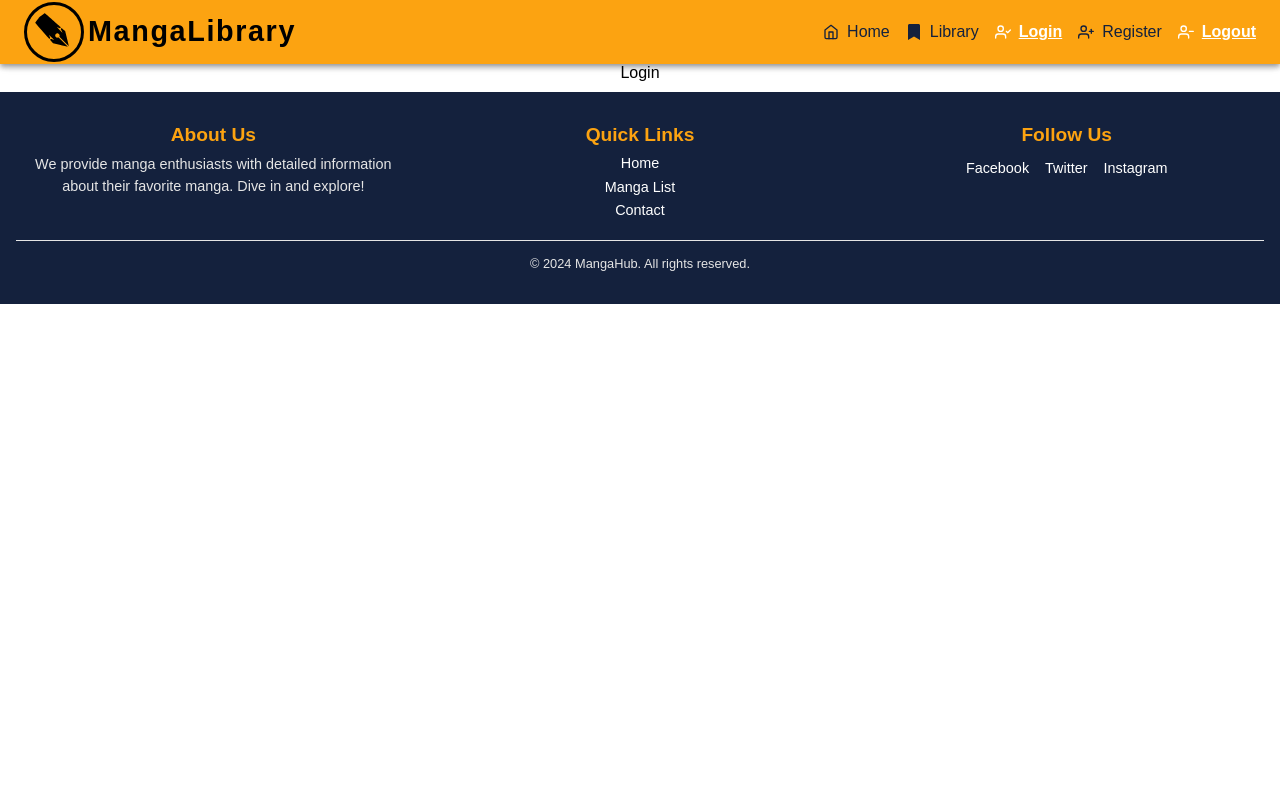
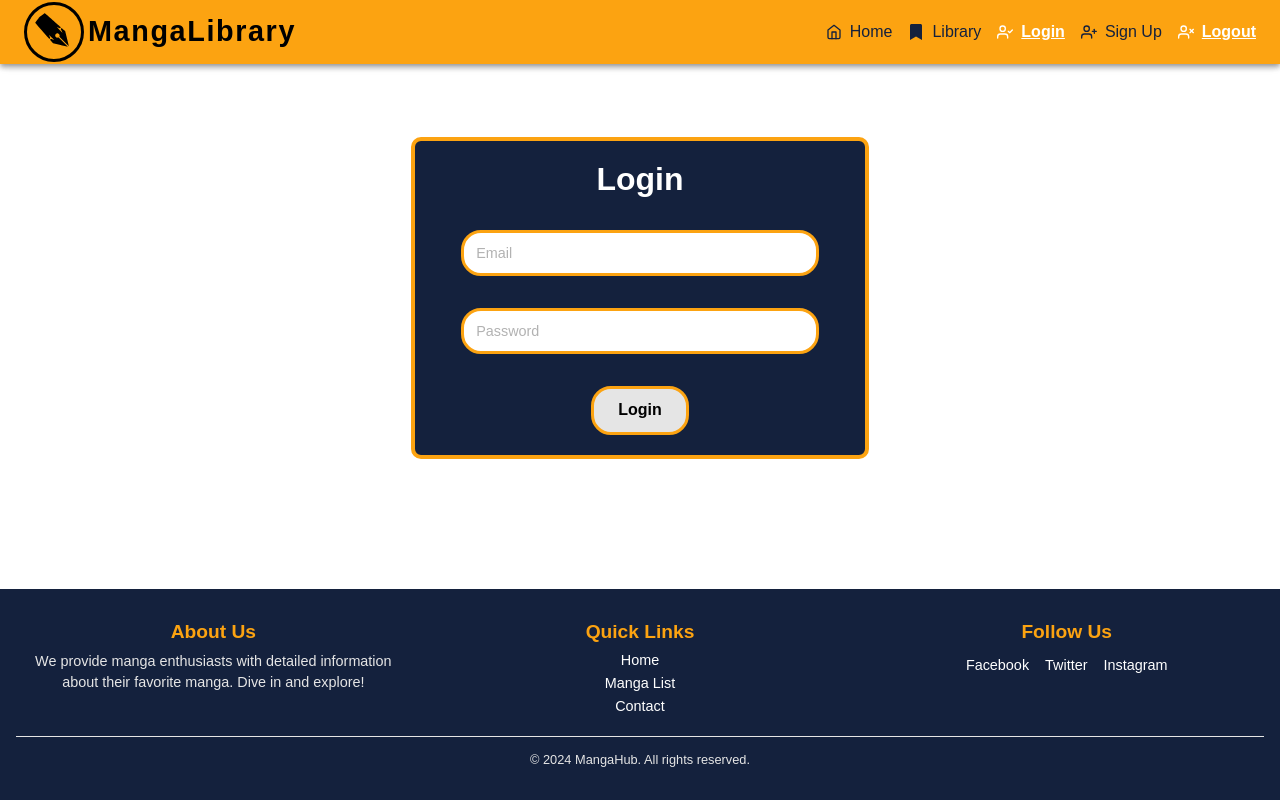
Before and after one commit to mipaes7/proyectoFinalDAW, a React (Vite) app in the folder client/: page /login in a window 1280 px wide. Built offline with nearby package versions, Linux system fonts and the light colour scheme.

Commit message:
login and sign up styles

```diff
--- a/client/src/components/Auth/Login/Login.jsx
+++ b/client/src/components/Auth/Login/Login.jsx
@@ -1,7 +1,48 @@
-import React from "react";
+import React, { useState } from "react";
 
 const Login = () => {
-  return <div>Login</div>;
+  const [email, setEmail] = useState("");
+  const [password, setPassword] = useState("");
+  const [error, setError] = useState(null);
+
+  const handleSubmit = (e) => {
+    e.preventDefault();
+
+    if (!email || !password) {
+      setError("Both fields are required.");
+      console.log("Error: Both fields are required.");
+      return;
+    }
+
+    setError(null);
+    console.log("Logging in with:", { email, password });
+  };
+
+  return (
+    <div className="auth-container">
+      <form onSubmit={handleSubmit} className="loginForm">
+        <h2 className="loginTitle">Login</h2>
+        {error && <p className="error">{error}</p>}
+        <input
+          className="loginInput"
+          type="email"
+          placeholder="Email"
+          value={email}
+          onChange={(e) => setEmail(e.target.value)}
+          required
+        />
+        <input
+          className="loginInput"
+          type="password"
+          placeholder="Password"
+          value={password}
+          onChange={(e) => setPassword(e.target.value)}
+          required
+        />
+        <button className="submitLoginBtn" type="submit">Login</button>
+      </form>
+    </div>
+  );
 };
 
 export default Login;
--- a/client/src/components/Auth/Register/Register.jsx
+++ b/client/src/components/Auth/Register/Register.jsx
@@ -1,7 +1,85 @@
-import React from "react";
+import React, { useState } from "react";
 
 const Register = () => {
-  return <div>Register</div>;
+  const [formData, setFormData] = useState({
+    username: "",
+    email: "",
+    password: "",
+    repeatPassword: "",
+    isadmin: false
+  });
+
+  const [error, setError] = useState(null);
+
+  const handleChange = (e) => {
+    const { name, value } = e.target;
+    setFormData({
+      ...formData,
+      [name]: value,
+    });
+  };
+
+  const handleSubmit = (e) => {
+    e.preventDefault();
+
+    if (formData.password !== formData.repeatPassword) {
+      setError("Passwords do not match!");
+      console.log("Error: Passwords do not match!");
+      return;
+    }
+
+    setError(null);
+    console.log("Registering user:", formData);
+    // This is where you'd handle actual registration logic (e.g., API call)
+  };
+
+  return (
+    <div className="registerContainer">
+      <form onSubmit={handleSubmit} className="registerForm">
+        <h2 className="registerTitle">Sign Up</h2>
+        {error && <p className="error">{error}</p>}
+        <input
+          className="registerInput"
+          placeholder="Username"
+          type="text"
+          name="username"
+          value={formData.username}
+          onChange={handleChange}
+          required
+        />
+        <input
+          className="registerInput"
+          placeholder="Email"
+          type="email"
+          name="email"
+          value={formData.email}
+          onChange={handleChange}
+          required
+        />
+        <input
+          className="registerInput"
+          placeholder="Password"
+          type="password"
+          name="password"
+          value={formData.password}
+          onChange={handleChange}
+          required
+        />
+        <input
+          className="registerInput"
+          placeholder="Repeat Password"
+          type="password"
+          name="repeatPassword"
+          value={formData.repeatPassword}
+          onChange={handleChange}
+          required
+        />
+        <button className="registerSubmitBtn" type="submit">
+          Sign Up
+        </button>
+      </form>
+    </div>
+  );
 };
 
 export default Register;
--- a/client/src/components/Header/Nav/Nav.jsx
+++ b/client/src/components/Header/Nav/Nav.jsx
@@ -11,7 +11,7 @@ import {
   useMediaQuery,
   Box,
 } from "@mui/material";
-import { FiMenu, FiHome, FiUserCheck, FiUserPlus, FiX, FiUserMinus  } from "react-icons/fi";
+import { FiMenu, FiHome, FiUserCheck, FiUserPlus, FiX, FiUserX } from "react-icons/fi";
 import { FaBookmark } from "react-icons/fa";
 import { NavLink } from "react-router-dom";
 
@@ -19,8 +19,8 @@ const navigationItems = [
   { text: "Home", path: "/", icon: <FiHome />, ariaLabel: "Navigate to home page" },
   { text: "Library", path: "/library", icon: <FaBookmark />, ariaLabel: "Go to your manga library" },
   { text: "Login", path: "/login", icon: <FiUserCheck />, ariaLabel: "Login" },
-  { text: "Register", path: "/register", icon: <FiUserPlus />, ariaLabel: "Register" },
-  { text: "Logout", /*path: "/",*/ icon: <FiUserMinus />, ariaLabel: "Logout" },
+  { text: "Sign Up", path: "/register", icon: <FiUserPlus />, ariaLabel: "Sign Up" },
+  { text: "Logout", /*path: "/",*/ icon: <FiUserX />, ariaLabel: "Logout" },
 ];
 
 const Nav = () => {
--- a/client/src/components/Main/MangaDetails/MangaDetails.jsx
+++ b/client/src/components/Main/MangaDetails/MangaDetails.jsx
@@ -5,6 +5,7 @@ import { Accordion, AccordionSummary, AccordionDetails } from "@mui/material";
 import ExpandMoreIcon from "@mui/icons-material/ExpandMore";
 import CharactersAccordion from "./CharactersAccordion/CharactersAccordion";
 import Recommendations from "./Recommendations/Recommendations";
+import { FiBookmark } from "react-icons/fi";
 
 const MangaDetails = () => {
 
@@ -57,6 +58,11 @@ const MangaDetails = () => {
     }).join(', ');
   };
 
+  const handleAddToLibrary = () => {
+    console.log(`Manga with ID ${id} added to library`);
+    alert("Manga added to library!");
+  };
+
   return (
     <section className="manga-details">
       {manga ? (<article className="manga-details-cover-info">
@@ -77,6 +83,10 @@ const MangaDetails = () => {
               <span key={index} className="genreTag">{genre.name}</span>
             ))}
           </div>
+          <button className="add-to-library-btn" onClick={() => handleAddToLibrary(manga.id)}>
+            <FiBookmark className="bookmark-icon" />
+            Add to Library
+          </button>
         </div>
       </article>) : (
         <p>Loading</p>
--- a/client/src/styles/components/_Footer.scss
+++ b/client/src/styles/components/_Footer.scss
@@ -5,7 +5,7 @@
   color: $white;
   padding: 2rem 1rem;
   text-align: center;
-  margin-top: 10px;
+  margin-top: auto;
 
   .footer-content {
     display: flex;
--- /dev/null
+++ b/client/src/styles/components/_Login.scss
@@ -0,0 +1,103 @@
+@import '../utils/variables.scss';
+
+.auth-container {
+  height: 56vh;
+  display: flex;
+  flex-direction: column;
+  align-items: center;
+  justify-content: center;
+  padding-top: 10px;
+  width: 80%;
+  margin: 0 auto;
+
+  @media screen and (max-width: 768px) {
+    width: 100%;
+    padding: 20px;
+  }
+}
+
+.loginForm {
+  display: flex;
+  flex-direction: column;
+  align-items: center;
+  gap: 32px;
+  width: 40%;
+  max-width: 500px;
+  border: 4px solid $yellow;
+  padding: 20px;
+  border-radius: 10px;
+  background-color: $blue;
+
+  @media screen and (max-width: 768px) {
+    width: 90%;
+  }
+}
+
+.loginTitle {
+  color: $white;
+  font-size: 2rem;
+  font-weight: bold;
+  text-align: center;
+  margin-bottom: 0;
+}
+
+.loginInput {
+  height: 40px;
+  width: 80%;
+  max-width: 400px;
+  border-radius: 20px;
+  padding: 0 12px;
+  border: 3px solid $yellow;
+  font-size: 1rem;
+  background-color: $white;
+  color: $black;
+  transition: all 0.3s;
+
+  &:focus {
+    border-color: $blue;
+    outline: none;
+    box-shadow: 0 0 8px rgba($blue, 0.6);
+  }
+
+  &::placeholder {
+    color: darken($grey, 20%);
+    font-size: 0.9rem;
+  }
+}
+
+.submitLoginBtn {
+  border-radius: 20px;
+  width: fit-content;
+  padding: 12px 24px;
+  font-weight: bold;
+  color: $black;
+  background-color: $grey;
+  border: 3px solid $yellow;
+  transition: all 0.3s ease-in-out;
+
+  &:hover {
+    color: $white;
+    background-color: $yellow;
+    border-color: $white;
+    cursor: pointer;
+    transform: translateY(-2px);
+  }
+
+  &:focus {
+    outline: 2px solid $yellow;
+    outline-offset: 2px;
+  }
+
+  &:active {
+    transform: translateY(0);
+    background-color: darken($blue, 10%);
+  }
+}
+
+.error {
+  color: $yellow;
+  font-weight: bold;
+  font-size: 0.9rem;
+  text-align: center;
+  margin-top: -10px;
+}
--- a/client/src/styles/components/_MangaDetails.scss
+++ b/client/src/styles/components/_MangaDetails.scss
@@ -111,6 +111,42 @@
                     border-radius: 15px;
                 }
             }
+
+            .add-to-library-btn {
+                display: flex;
+                align-items: center;
+                justify-content: center;
+                gap: 0.5rem;
+                padding: 0.7rem 1rem;
+                font-size: 1rem;
+                font-weight: bold;
+                background-color: $yellow;
+                color: $black;
+                border: none;
+                border-radius: 5px;
+                cursor: pointer;
+                transition: all 0.3s ease;
+
+                .bookmark-icon {
+                  font-size: 1.2rem; // Size for the bookmark icon
+                }
+
+                &:hover {
+                  background-color: darken($yellow, 10%);
+                  transform: translateY(-2px);
+                }
+
+                &:active {
+                  transform: translateY(0);
+                  background-color: darken($yellow, 15%);
+                }
+
+                &:focus {
+                  outline: 2px solid $blue;
+                  outline-offset: 2px;
+                }
+              }
+
         }
     }
 
--- /dev/null
+++ b/client/src/styles/components/_Register.scss
@@ -0,0 +1,104 @@
+@import '../utils/variables.scss';
+
+.registerContainer {
+  height: 60vh;
+  display: flex;
+  flex-direction: column;
+  align-items: center;
+  justify-content: center;
+  padding-top: 10px;
+  width: 80%;
+  margin: 0 auto;
+
+  @media screen and (max-width: 768px) {
+    width: 100%;
+    padding: 20px;
+  }
+}
+
+.registerForm {
+  display: flex;
+  flex-direction: column;
+  align-items: center;
+  height: 90%;
+  gap: 32px;
+  width: 40%;
+  max-width: 500px;
+  border: 4px solid $yellow;
+  padding: 20px;
+  border-radius: 10px;
+  background-color: $blue;
+
+  @media screen and (max-width: 768px) {
+    width: 90%;
+  }
+}
+
+.registerTitle {
+  color: $white;
+  font-size: 2rem;
+  font-weight: bold;
+  text-align: center;
+  margin-bottom: 0;
+}
+
+.registerInput {
+  height: 40px;
+  width: 80%;
+  max-width: 400px;
+  border-radius: 20px;
+  padding: 0 12px;
+  border: 3px solid $yellow;
+  font-size: 1rem;
+  background-color: $white;
+  color: $black;
+  transition: all 0.3s;
+
+  &:focus {
+    border-color: $blue;
+    outline: none;
+    box-shadow: 0 0 8px rgba($blue, 0.6);
+  }
+
+  &::placeholder {
+    color: darken($grey, 20%);
+    font-size: 0.9rem;
+  }
+}
+
+.registerSubmitBtn {
+  border-radius: 20px;
+  width: fit-content;
+  padding: 12px 24px;
+  font-weight: bold;
+  color: $black;
+  background-color: $grey;
+  border: 3px solid $yellow;
+  transition: all 0.3s ease-in-out;
+
+  &:hover {
+    color: $white;
+    background-color: $yellow;
+    border-color: $white;
+    cursor: pointer;
+    transform: translateY(-2px);
+  }
+
+  &:focus {
+    outline: 2px solid $yellow;
+    outline-offset: 2px;
+  }
+
+  &:active {
+    transform: translateY(0);
+    background-color: darken($blue, 10%);
+  }
+}
+
+.error {
+  color: $yellow;
+  font-weight: bold;
+  font-size: 0.9rem;
+  text-align: center;
+  margin-top: -10px;
+}
--- a/client/src/styles/styles.scss
+++ b/client/src/styles/styles.scss
@@ -9,4 +9,6 @@
 @import './components/Recommendations';
 @import './components/MangaDetails';
 @import './components/CharactersAccordion';
+@import './components/Login';
+@import './components/Register';
 @import './components/Footer';
```
Lines whose indentation alone changed are shown as unchanged.
